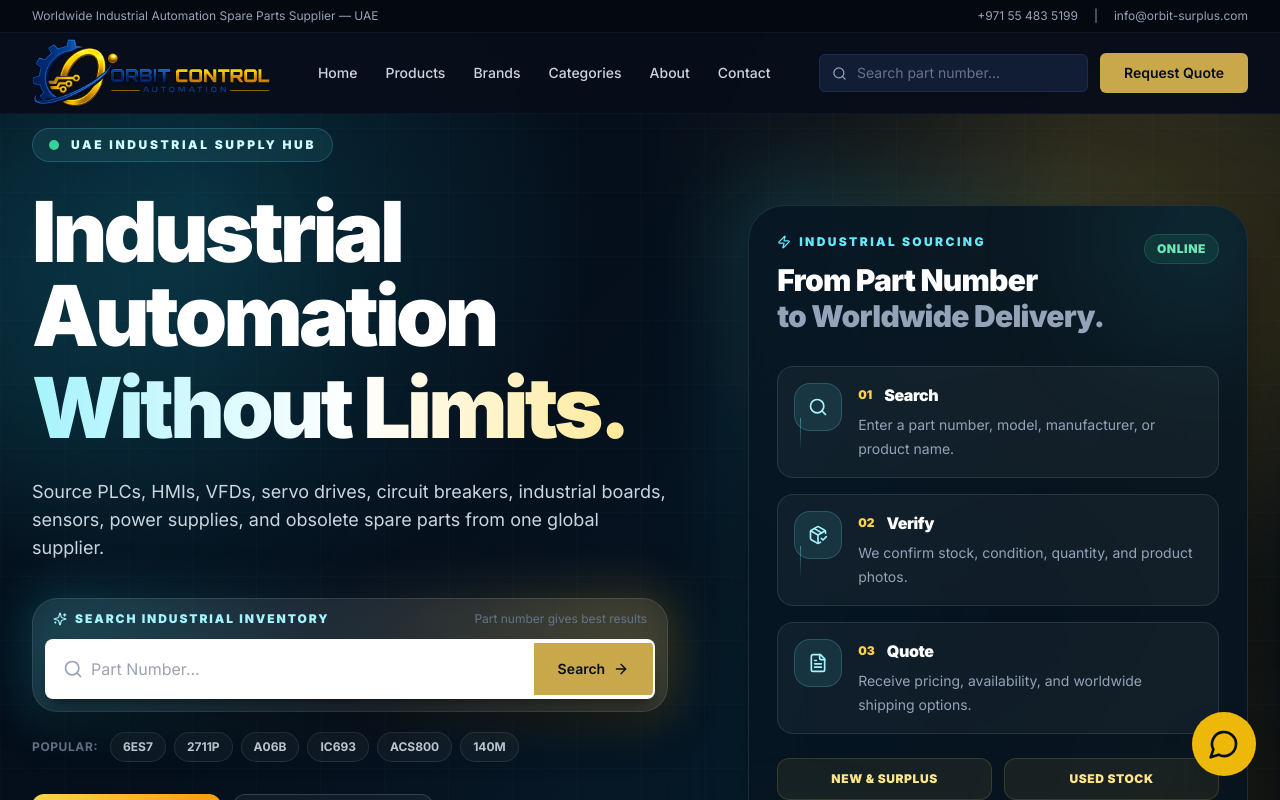
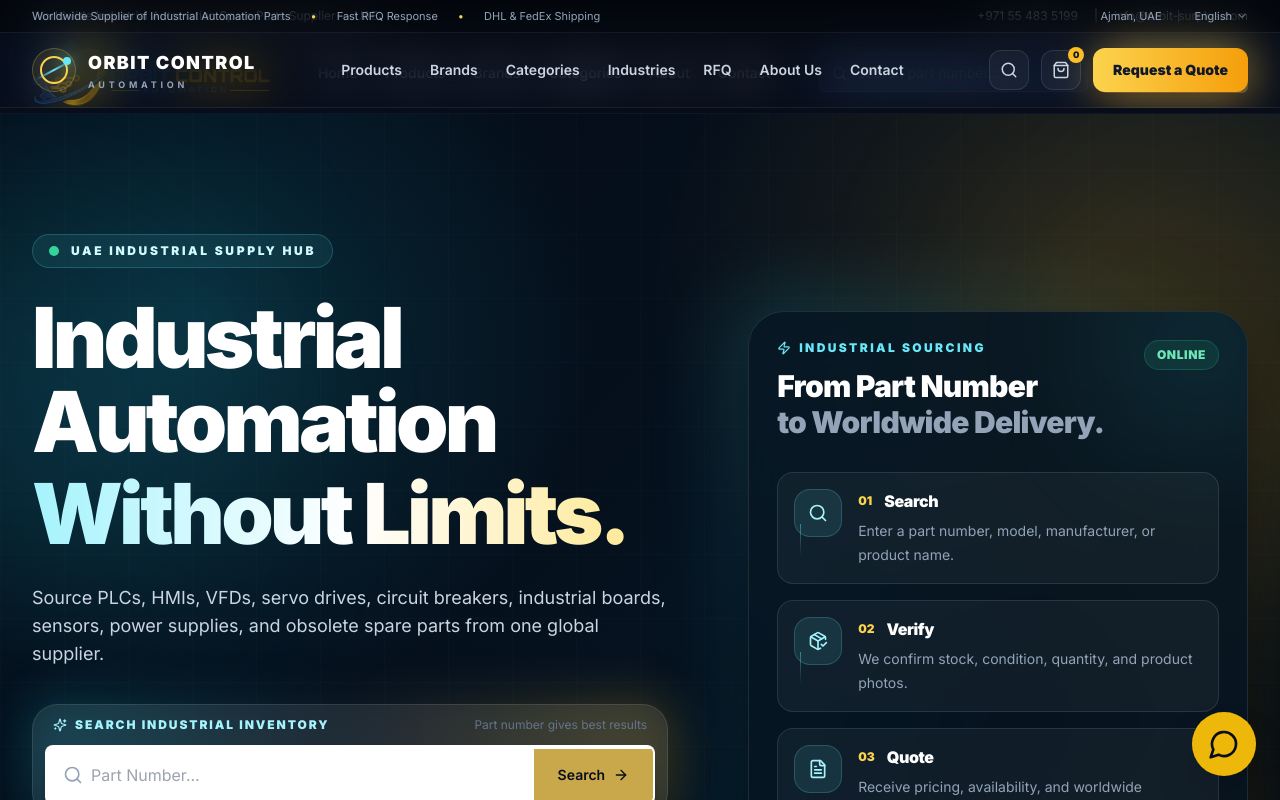
Before and after one commit to orbitcontrol12345-gif/orbit-control-next, a Next.js app: page /design-preview in a window 1280 px wide. Shown: the top 800 px of the page. Built offline with nearby package versions, Linux system fonts and the light colour scheme.

Commit message:
Add HeaderV2 component to DesignPreviewPage

```diff
--- a/app/design-preview/page.tsx
+++ b/app/design-preview/page.tsx
@@ -1,3 +1,4 @@
+import HeaderV2 from '@/components/layout/HeaderV2';
 import HeroV2 from '@/components/home/HeroV2';
 
 export const metadata = {
@@ -11,7 +12,11 @@ export const metadata = {
 export default function DesignPreviewPage() {
   return (
     <main className="min-h-screen bg-[#030914]">
-      <HeroV2 />
+      <HeaderV2 />
+
+      <div className="pt-[74px] lg:pt-[106px]">
+        <HeroV2 />
+      </div>
     </main>
   );
 }
```
